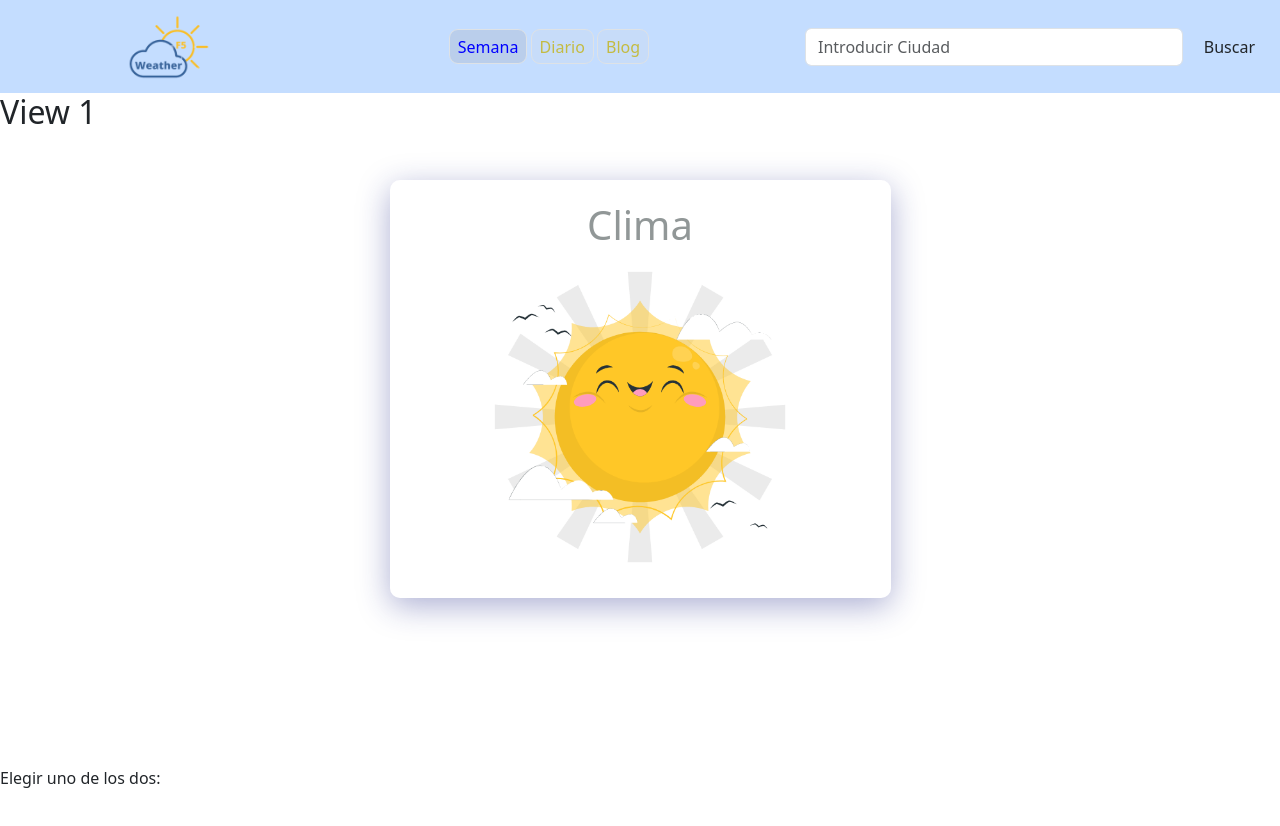
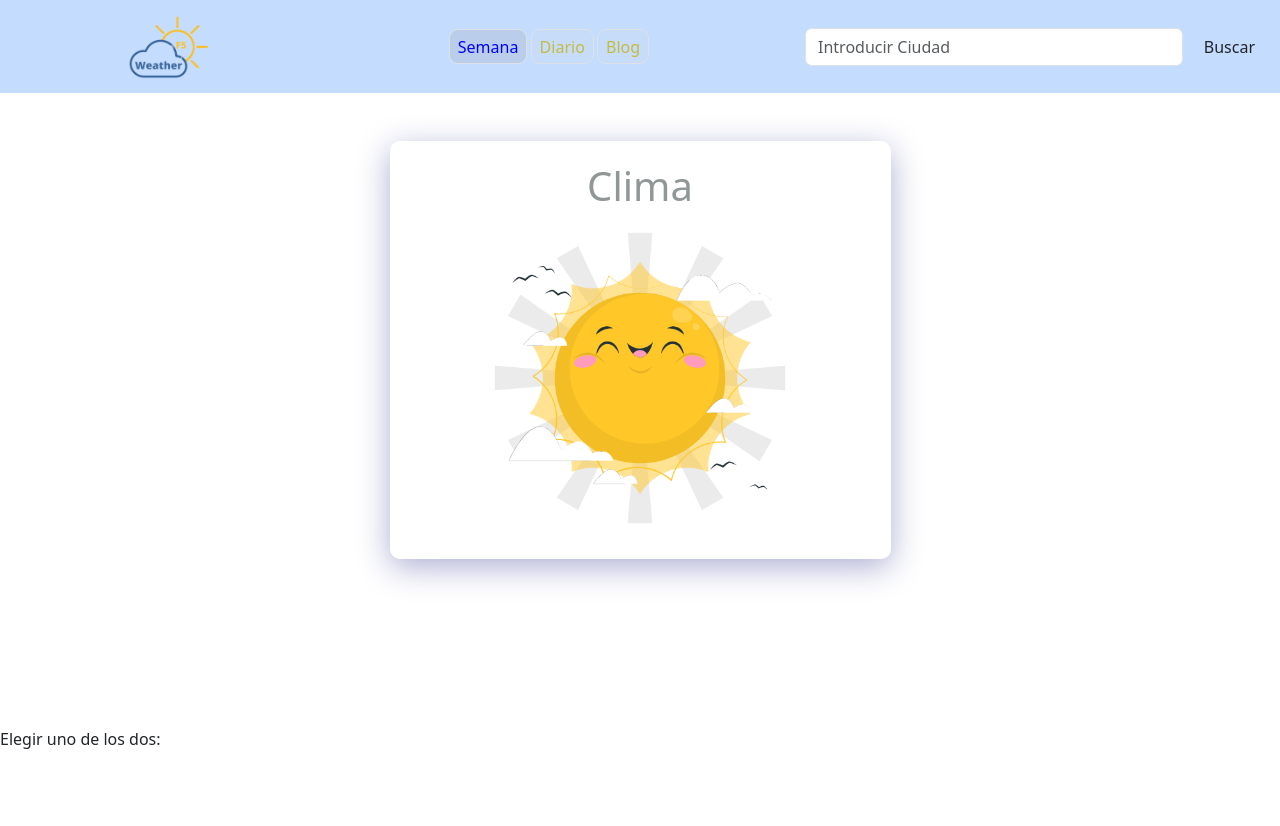
Before and after one commit to YorlinPacha/app_weather, a Vue app: page / in a window 1280 px wide. Shown: the top 826 px of the page. After the commit the page ends 800 px from the top, so only its background shows below. Built offline with nearby package versions, Linux system fonts and the light colour scheme.

Commit message:
Eliminacion del itulo vista semana

```diff
--- a/src/views/WeekView.vue
+++ b/src/views/WeekView.vue
@@ -1,7 +1,5 @@
 <template>
   <div>
-    <h2>View 1</h2>
-
     <CardHome :climaActual="climaActual" :climaCompleto="climaCompleto"/>
     <br>
     <SemanaComp :climaActual="climaActual" :climaCompleto="climaCompleto"/>
```
